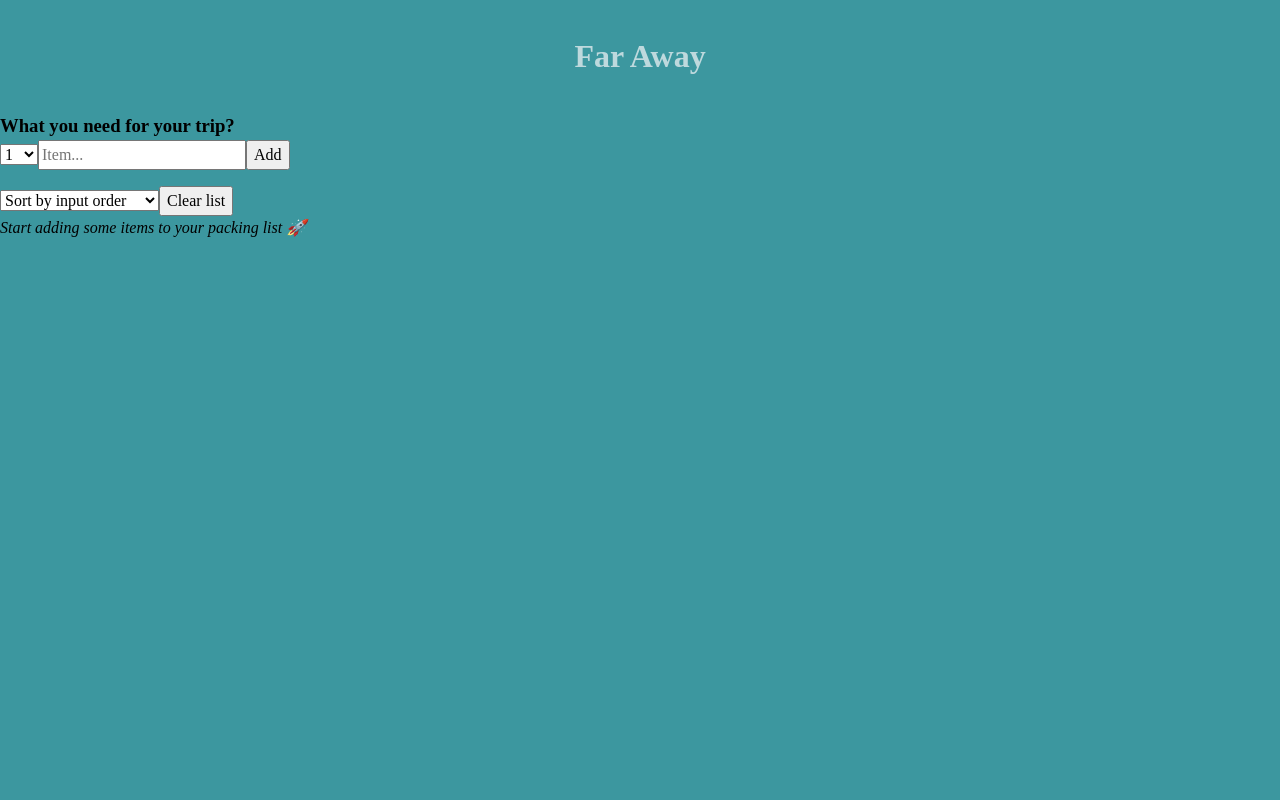
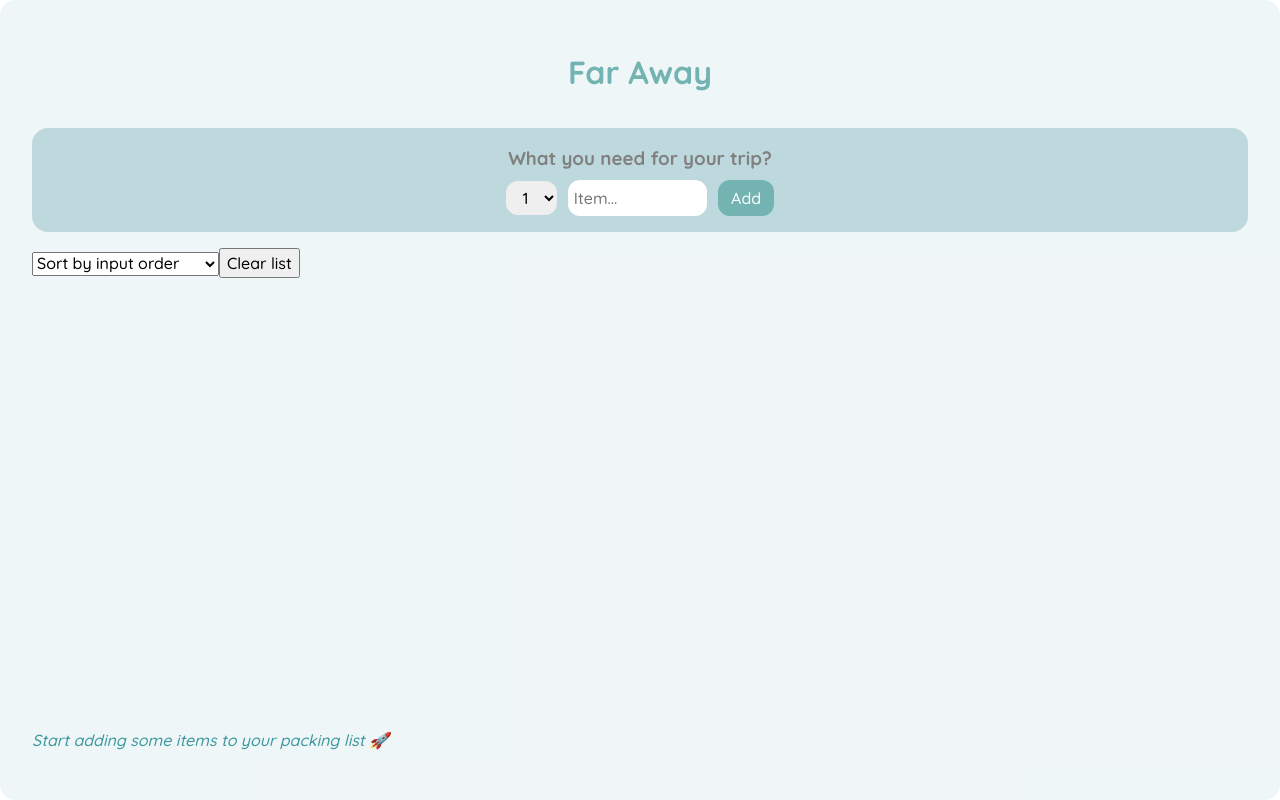
Before and after one commit to dambus/travel-list-restyle, a React (Create React App) app: page / in a window 1280 px wide. Built offline with nearby package versions, Linux system fonts and the light colour scheme.

Commit message:
styling styling

```diff
--- a/src/components/Form.js
+++ b/src/components/Form.js
@@ -19,7 +19,8 @@ export function Form({ onAddItems }) {
 
   return (
     <form className="add-form" onSubmit={handleSubmit}>
-      <h3>What you need for your trip?</h3>
+      <h3 className="add-form--heading">What you need for your trip?</h3>
+      <div className="add-form--form">
         <select
           value={quantity}
           onChange={(e) => setQuantity(Number(e.target.value))}
@@ -37,6 +38,7 @@ export function Form({ onAddItems }) {
           onChange={(e) => setDescription(e.target.value)}
         />
         <button type="submit">Add</button>
+      </div>
     </form>
   );
 }
--- a/src/components/PackingList.js
+++ b/src/components/PackingList.js
@@ -22,7 +22,7 @@ export function PackingList({
       .slice()
       .sort((a, b) => Number(a.packed) - Number(b.packed));
   return (
-    <div className="list">
+    <div className="PackingList">
       <ul className="list">
         {sortedItems.map((item) => (
           <Item
--- /dev/null
+++ b/src/sass/_Form.scss
@@ -0,0 +1,58 @@
+.add-form {
+  margin-top: 1rem;
+  width: 100%;
+  max-height: 20vh;
+  padding: 1rem;
+  background-color: $color-acc-light;
+  border-radius: 1rem;
+  color: $color-bg;
+  display: flex;
+  flex-direction: column;
+  gap: 0.5rem;
+  align-items: center;
+
+  &--heading {
+    color: gray;
+  }
+
+  &--form {
+    display: flex;
+    flex-direction: row;
+    // gap: 8px;
+    justify-content: space-around;
+    align-items: center;
+
+    input,
+    select,
+    button[type="submit"] {
+      border: none;
+      outline: none;
+      font-size: 1rem;
+      padding: 6px;
+      border-radius: 12px;
+    }
+
+    button[type="submit"] {
+      width: 20%;
+      background-color: $color-acc-dark;
+      color: white;
+    }
+
+    input {
+      max-width: 50%;
+    }
+
+    select {
+      option {
+        padding: 0;
+        margin: 0;
+        font-size: 0.66rem;
+        text-align: center;
+
+        &:active {
+          color: red;
+        }
+      }
+    }
+  }
+}
--- a/src/sass/_Logo.scss
+++ b/src/sass/_Logo.scss
@@ -7,7 +7,7 @@
   align-items: center;
 
   &--heading {
-    color: $color-acc-light;
-    padding: 2rem;
+    color: $color-acc-dark;
+    padding: 1rem;
   }
 }
--- /dev/null
+++ b/src/sass/_PackingList.scss
@@ -0,0 +1,19 @@
+.PackingList {
+  width: 100%;
+  min-height: 60vh;
+  ul.list {
+    list-style: none;
+    li {
+      padding: 0;
+
+      input[type="checkbox"] {
+        margin-right: 1rem;
+      }
+      button {
+        border: 0;
+        outline: 0;
+        font-size: 0.6rem;
+      }
+    }
+  }
+}
--- /dev/null
+++ b/src/sass/_bpoints.scss
@@ -0,0 +1,47 @@
+// BREAKPOINTS
+$screen-xs-min: 350px;
+$screen-sm-min: 576px;
+$screen-md-min: 768px;
+$screen-lg-min: 992px;
+$screen-xl-min: 1200px;
+
+// small devices
+@mixin xs {
+  @media (min-width: $screen-xs-min) {
+    @content;
+  }
+}
+
+@mixin sm {
+  @media (min-width: $screen-sm-min) {
+    @content;
+  }
+}
+
+// Medium devices
+@mixin md {
+  @media (min-width: $screen-md-min) {
+    @content;
+  }
+}
+
+// Large devices
+@mixin lg {
+  @media (min-width: $screen-lg-min) {
+    @content;
+  }
+}
+
+// Extra large devices
+@mixin xl {
+  @media (min-width: $screen-xl-min) {
+    @content;
+  }
+}
+
+// Custom devices
+@mixin rwd($screen) {
+  @media (min-width: $screen) {
+    @content;
+  }
+}
--- a/src/sass/base.scss
+++ b/src/sass/base.scss
@@ -1,9 +1,20 @@
+@import "bpoints";
+
+@import url("https://fonts.googleapis.com/css2?family=Monoton&family=Quicksand:wght@500;700&display=swap");
+
 // COLORS
-$color-bg: #3c979f;
+// $color-bg: #3c979f;
+// $color-light: #deebec;
+// $color-acc-light: #bed9dd;
+// $color-acc-med: #aecfd0;
+// $color-acc-dark: #73b3b2;
+
+$color-bg: rgba(#bed9dd, 0.25);
 $color-light: #deebec;
 $color-acc-light: #bed9dd;
 $color-acc-med: #aecfd0;
 $color-acc-dark: #73b3b2;
+$color-text: #3c979f;
 
 // CSS RESET
 /* Box sizing rules */
@@ -81,10 +92,21 @@ select {
   }
 }
 
+body {
+  min-height: calc(100vh - 2 * 4vw);
+  font-family: Quicksand;
+}
+
 .app {
   width: 100%;
   height: 100vh;
   background-color: $color-bg;
+  color: $color-text;
+  border-radius: 1rem;
+  padding: 0 1rem;
+  @include md {
+    padding: 2rem;
+  }
   // display: grid;
   /* grid-template-rows: 15% 5% 80% 10%; */
   // grid-template-rows: auto auto 1fr auto;
--- a/src/sass/main.scss
+++ b/src/sass/main.scss
@@ -1,2 +1,4 @@
 @import "base";
 @import "Logo";
+@import "Form";
+@import "PackingList";
```
Lines whose indentation alone changed are shown as unchanged.
